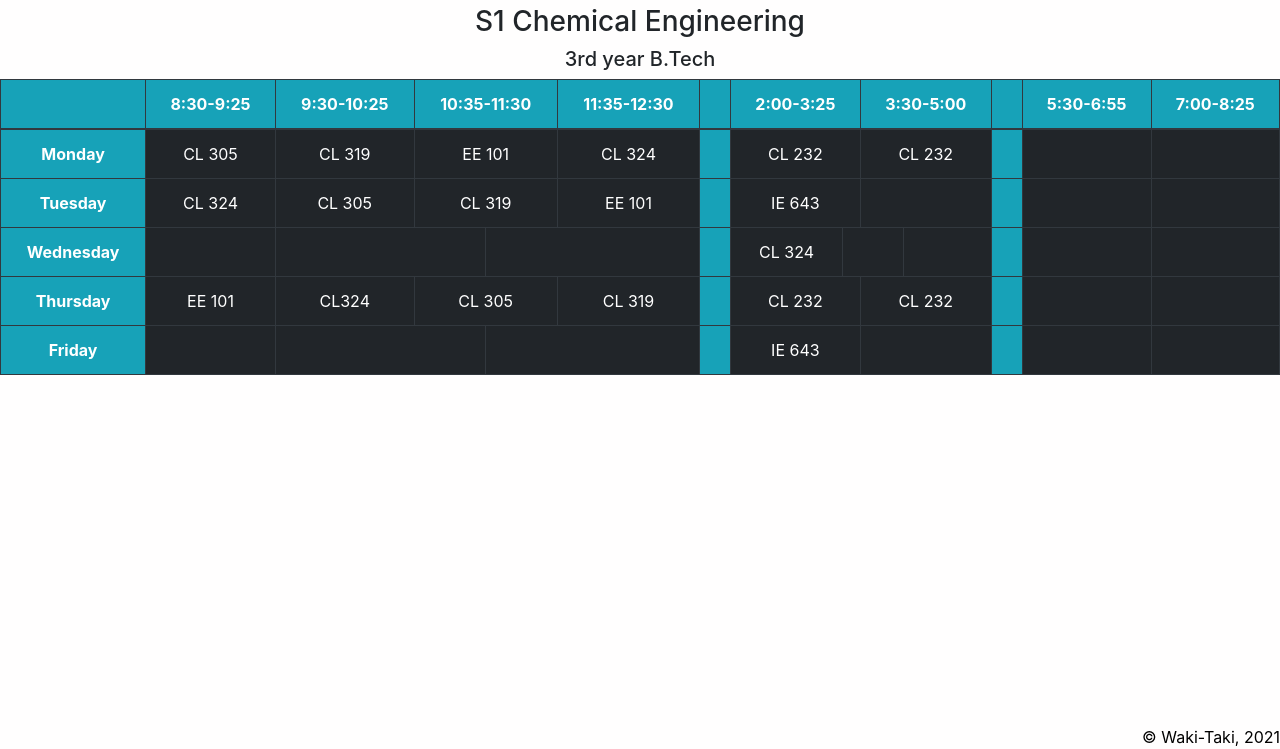
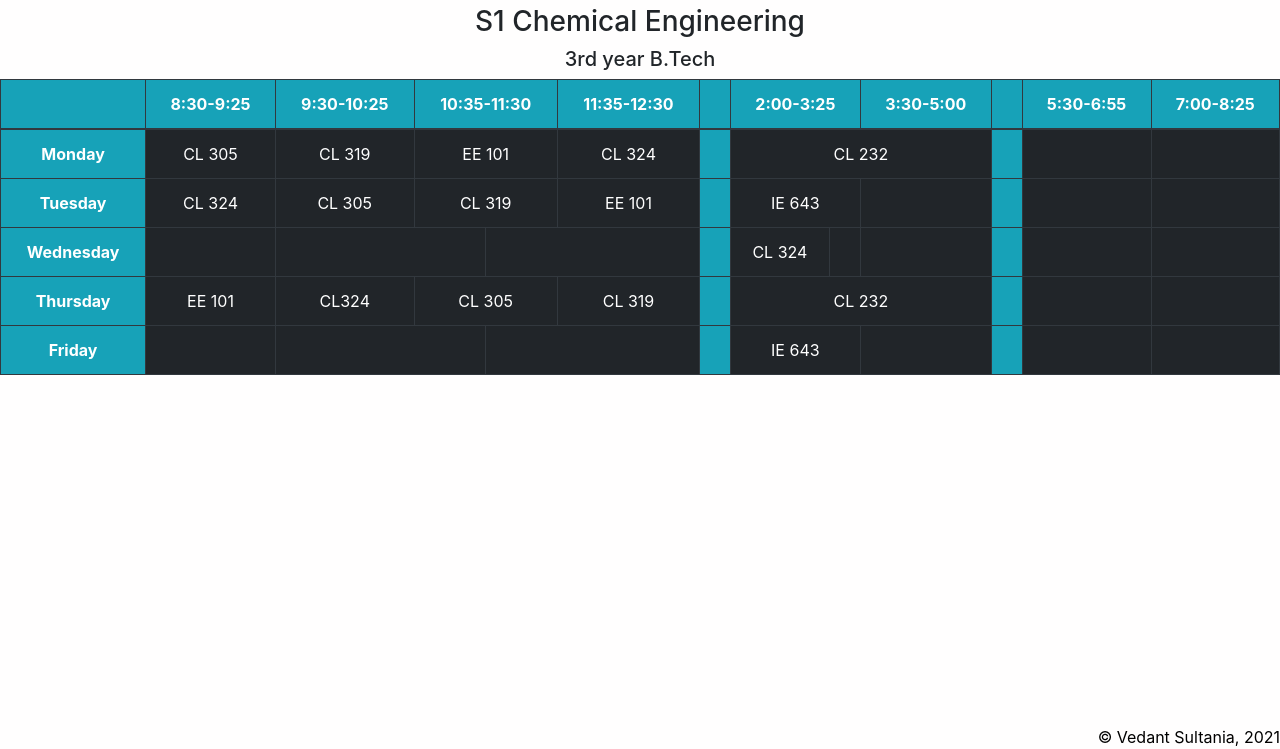
Before and after one commit to Ved4Code/Sem-5, a plain HTML site: page index.html in a window 1280 px wide. Shown: the part 51-800 px from the top of the page. Drawn offline with nearby package versions, Linux system fonts and the light colour scheme.

Commit message:
Update index.html

```diff
--- a/index.html
+++ b/index.html
@@ -15,7 +15,7 @@
         color:white;
       }
       a:hover{
-         background-color: #17a2b8;
+         background-color: #fafa19; /*#17a2b8*/
         /* background-color:rgb(255, 255, 255);*/
         /* font-weight: bold; */
         color: black;
@@ -56,6 +56,8 @@ body{
         </col>
         <col span="6">
         </col>
+        <col span="1">
+        </col>
       </colgroup>
       <thead>
         <tr class="bg-info">
@@ -80,8 +82,7 @@ body{
           <td colspan="2"><a href="https://meet.google.com/dtx-simf-vyw" target="_blank" rel="noopener noreferrer">EE 101</a></td>
           <td colspan="2"><a href="https://meet.google.com/twh-jkyk-ozu">CL 324</a></td>
           <td></td>
-          <td colspan="3">CL 232</td>
-          <td colspan="3">CL 232</td>
+          <td colspan="6">CL 232</td>
           <td></td>
           <td colspan="3"></td>
           <td colspan="3"></td>
@@ -106,9 +107,9 @@ body{
           <td colspan="3"></td>
           <td colspan="3"></td>
           <td></td>
-          <td colspan="2"><a href="meet.google.com/tfn-biue-wab">CL 324</a></td>
+          <td colspan="1"><a href="meet.google.com/tfn-biue-wab">CL 324</a></td>
           <td colspan="2"></td>
-          <td colspan="2"></td>
+          <td colspan="3"></td>
           <td></td>
           <td colspan="3"></td>
           <td colspan="3"></td>
@@ -121,8 +122,7 @@ body{
           <td colspan="2"><a href="https://teams.microsoft.com/l/meetup-join/19%3aFIKaZ6wVF0DVRVQH6Znc-FCyV-wiR6RkWyA-cwLAr0E1%40thread.tacv2/1627221408937?context=%7b%22Tid%22%3a%22403ee5f4-55b3-45cd-8ae2-824be887a075%22%2c%22Oid%22%3a%221d783a40-b7be-40da-bc8c-8d11e6100196%22%7d">CL 305</a></td>
           <td colspan="2">CL 319</td>
           <td></td>
-          <td colspan="3">CL 232</td>
-          <td colspan="3">CL 232</td>
+          <td colspan="6">CL 232</td>
           <td></td>
           <td colspan="3"></td>
           <td colspan="3"></td>
@@ -144,7 +144,7 @@ body{
     </table>
   </div>
 <div class="footer">
-&copy; Waki-Taki, 2021
+&copy; Vedant Sultania, 2021
 </div>
 
   <!-- Optional JavaScript -->
```
